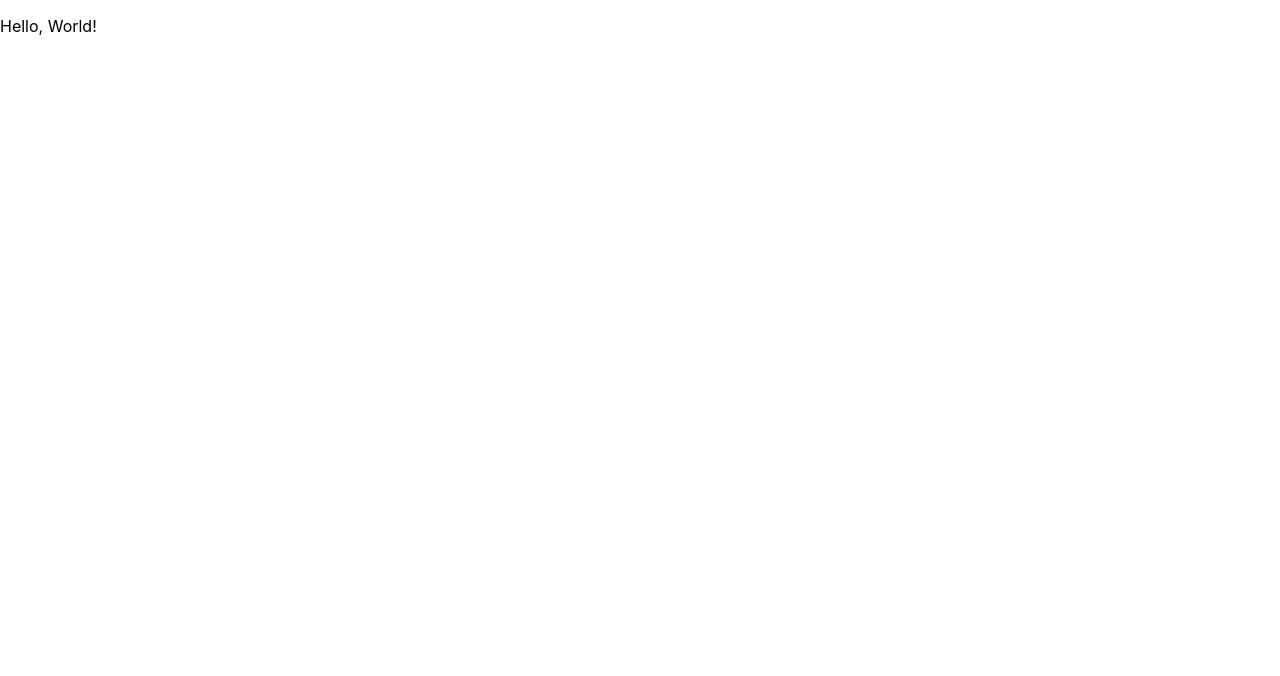
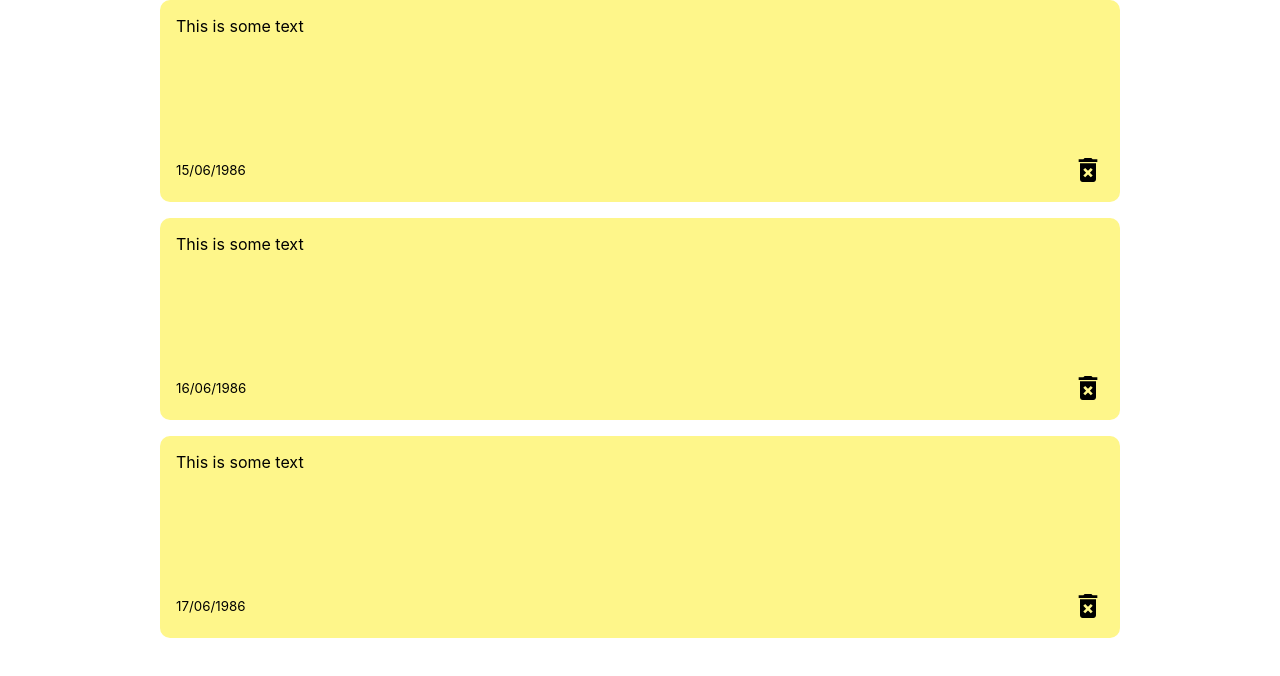
Before and after one commit to krisjwood/react-notes-app, a React (Create React App) app: page / in a window 1280 px wide. Shown: the top 676 px of the page. Built offline with nearby package versions, Linux system fonts and the light colour scheme.

Commit message:
added note css and started passing props to child components

```diff
--- a/src/App.js
+++ b/src/App.js
@@ -1,5 +1,28 @@
+import { useState } from "react"
+import NotesList from "./components/NotesList"
+import { nanoid } from 'nanoid'
+
 const App = () => {
-  return <p>Hello, World!</p>
+  const [notes, setNotes] = useState([
+    {
+    id: nanoid(),
+    text: "This is some text",
+    date: "15/06/1986"
+  },
+  {
+    id: nanoid(),
+    text: "This is some text",
+    date: "16/06/1986"
+  },
+  {
+    id: nanoid(),
+    text: "This is some text",
+    date: "17/06/1986"
+  }])
+
+  return <div className="container">
+    <NotesList notes={notes} />
+  </div>
 }
 
 export default App
--- a/src/components/Note.js
+++ b/src/components/Note.js
@@ -1,13 +1,14 @@
 import { MdDeleteForever } from 'react-icons/md'
 
-const Note = () => {
+const Note = ({ id, text, date }) => {
     return (
         <>
-        <div className="note"></div>
-        <span>Hello! This is our first note</span>
+        <div className="note">
+        <span>{text}</span>
         <div className="note-footer">
-            <small>15/06/1986</small>
-            <MdDeleteForever className="delete-icon" size="1.3em" />
+            <small>{date}</small>
+            <MdDeleteForever className="delete-icon" size="2em" />
+        </div>
         </div>
         </>
     )
--- a/src/components/NotesList.js
+++ b/src/components/NotesList.js
@@ -1,9 +1,9 @@
 import Note from './Note'
 
-const NotesList = () => {
+const NotesList = ({ notes }) => {
     return (
         <div className="notes-list">
-            <Note/>
+            {notes.map((note) => <Note id={note.id} text={note.text} date={note.date}/>)}
         </div>
     )
 }
--- a/src/index.css
+++ b/src/index.css
@@ -11,3 +11,33 @@ code {
   font-family: source-code-pro, Menlo, Monaco, Consolas, 'Courier New',
     monospace;
 }
+
+.container {
+  max-width: 960px;
+  margin-left: auto;
+  margin-right: auto;
+  padding-left: 15px;
+  padding-right: 15px;
+}
+
+.notes-list {
+  display: grid;
+  grid-gap: 1rem;
+  grid-template-columns: repeat(auto-fit, minmax(500px, 1fr));
+}
+
+.note {
+  background-color: #fef68a;
+  border-radius: 10px;
+  padding: 1rem;
+  min-height: 170px;
+  display: flex;
+  flex-direction: column;
+  justify-content: space-between;
+}
+
+.note-footer {
+  display: flex;
+  align-items: center;
+  justify-content: space-between;
+}
```
